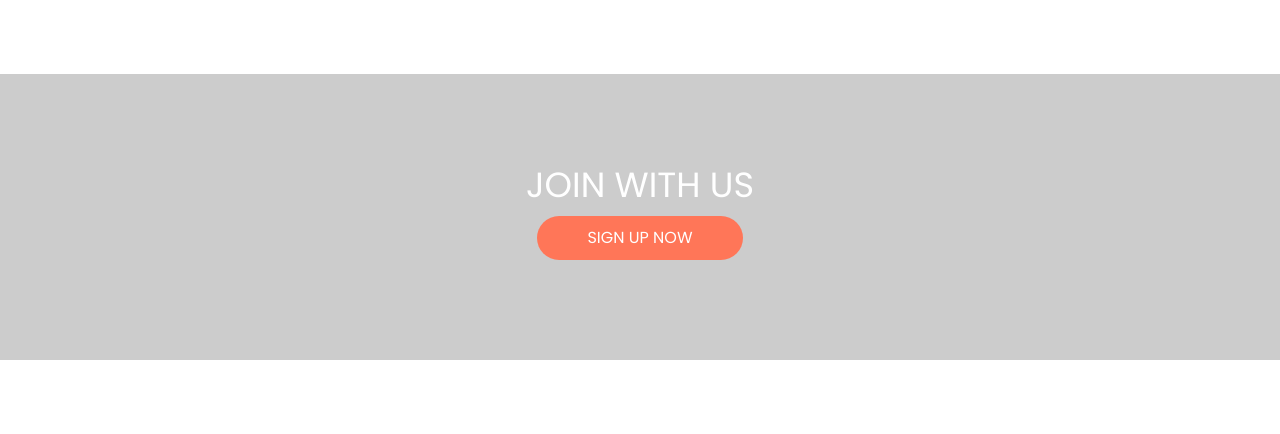
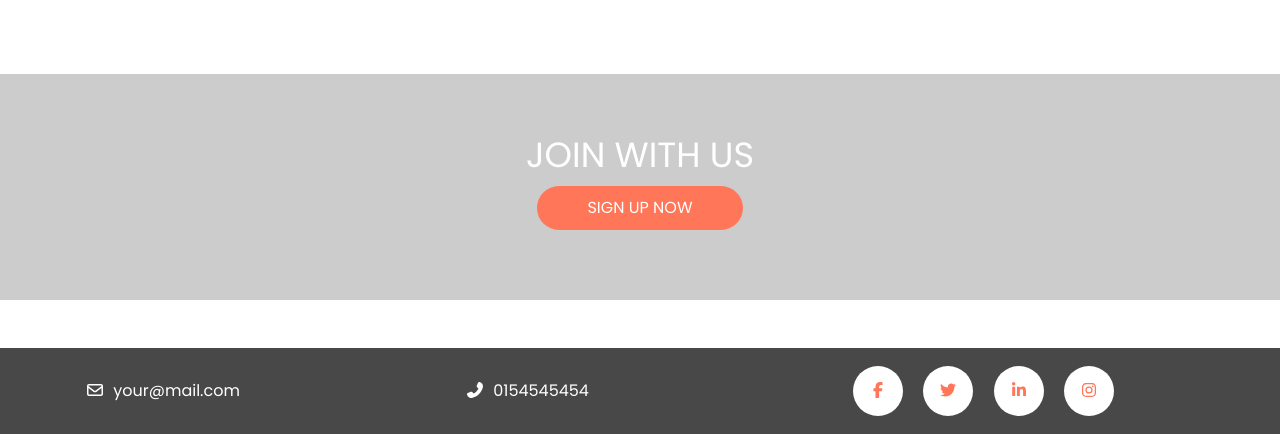
Before and after one commit to mdsowrov2020/baseball_redesign, a plain HTML site: page index2.html in a window 1280 px wide. Shown: the part 906-1340 px from the top of the page. Before the commit the page ends 1314 px from the top, so only its background shows below. Drawn offline with Linux system fonts and the light colour scheme.

Commit message:
footer added

```diff
--- a/css/style2.css
+++ b/css/style2.css
@@ -186,7 +186,7 @@ h5 {
 }
 
 .signup_banner {
-  padding: 80px 0;
+  padding: 50px 0;
   width: 100% !important;
   background-position: center !important;
   background-size: cover !important;
@@ -202,8 +202,8 @@ h5 {
   height: 100%;
   width: 100%;
   background-color: rgba(0, 0, 0, 0.2);
-  backdrop-filter: blur(5px);
-  -webkit-backdrop-filter: blur(5px);
+  backdrop-filter: blur(6px);
+  -webkit-backdrop-filter: blur(6px);
   z-index: -1;
 }
 .signup_content {
@@ -235,7 +235,7 @@ h5 {
 
 .signup_form {
   border-radius: 50px;
-  background-color: var(--color_one);
+  background-color: var(--color_two);
   margin-top: 20px;
   opacity: 0;
   visibility: hidden;
@@ -272,3 +272,38 @@ h5 {
   transition: all 0.6s linear;
   height: auto;
 }
+
+.footer_contents ul li {
+  display: inline-block;
+  margin: 0 8px;
+}
+
+.footer_contents ul li a {
+  display: inline-block;
+  text-align: center;
+  height: 50px;
+  line-height: 50px;
+  width: 50px;
+  border-radius: 50%;
+  background-color: #fff;
+  color: var(--clor_three);
+  font-size: 16px;
+  /* -webkit-box-shadow: -12px 18px 28px -7px #cecece;
+  box-shadow: -12px 18px 28px -7px #cecece; */
+  transition: all 0.7s linear;
+}
+
+.footer_contents ul {
+  margin-bottom: 0px !important;
+}
+.footer_contents ul li a:hover {
+  transform: scale(1.08) translateY(-10px);
+}
+.footer_contents p {
+  font-size: 16px;
+  color: #fff;
+}
+.footer_section {
+  padding: 10px 0;
+  background-color: var(--color_two);
+}
--- a/index2.html
+++ b/index2.html
@@ -130,10 +130,10 @@
                         <div class="signup_form" id="join_form">
                             <form action="">
                                 <div class="row">
-                                    <div class="col-md-8 px-0">
+                                    <div class="col-md-8 px-0 py-2">
                                         <input type="email" class="form-control custom_control"  placeholder="Email">
                                     </div>
-                                    <div class="col-md-4 px-0">
+                                    <div class="col-md-4 px-0 py-2">
                                         <button type="submit" class="signup_btn">Send</button>
                                     </div>
                                 </div>
@@ -146,6 +146,34 @@
     </div>
 </section>
 <!-- Sign up section end -->
+
+<!-- footer part start -->
+<footer class="footer_section">
+    <div class="container">
+        <div class="row justify-content-center">
+            <div class="col-md-4 py-2 d-flex align-items-center">
+                <div class="footer_contents d-flex align-items-center">
+                    <p><i class="far fa-envelope mr-1"></i> your@mail.com</p>
+                </div>
+            </div>
+            <div class="col-md-4 py-2 d-flex align-items-center">
+                <div class="footer_contents d-flex align-items-center">
+                    <p><i class="fas fa-phone-alt mr-1"></i> 0154545454</p>
+                </div>
+            </div>
+            <div class="col-md-4 py-2">
+                <div class="footer_contents d-flex align-items-center">
+                   <ul>
+                       <li><a href=""><i class="fab fa-facebook-f"></i></a></li>
+                       <li><a href=""><i class="fab fa-twitter"></i></a></li>
+                       <li><a href=""><i class="fab fa-linkedin-in"></i></a></li>
+                       <li><a href=""><i class="fab fa-instagram"></i></a></li>
+                   </ul>
+                </div>
+            </div>
+        </div>
+    </div>
+</footer>
     <script src="js/jquery-3.5.1.min.js"></script>
     <script src="js/popper.min.js"></script>
     <script src="js/bootstrap.min.js"></script>
```
